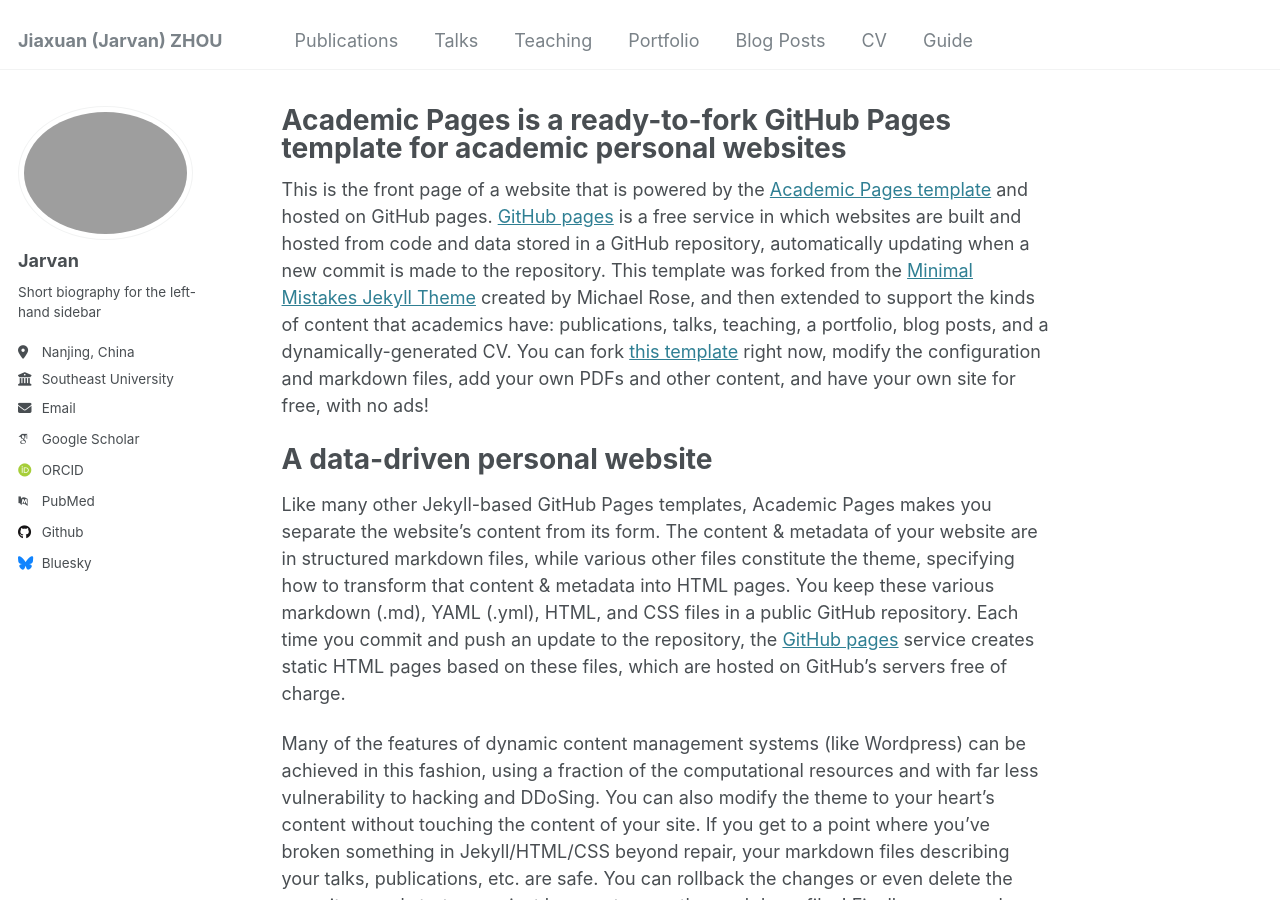
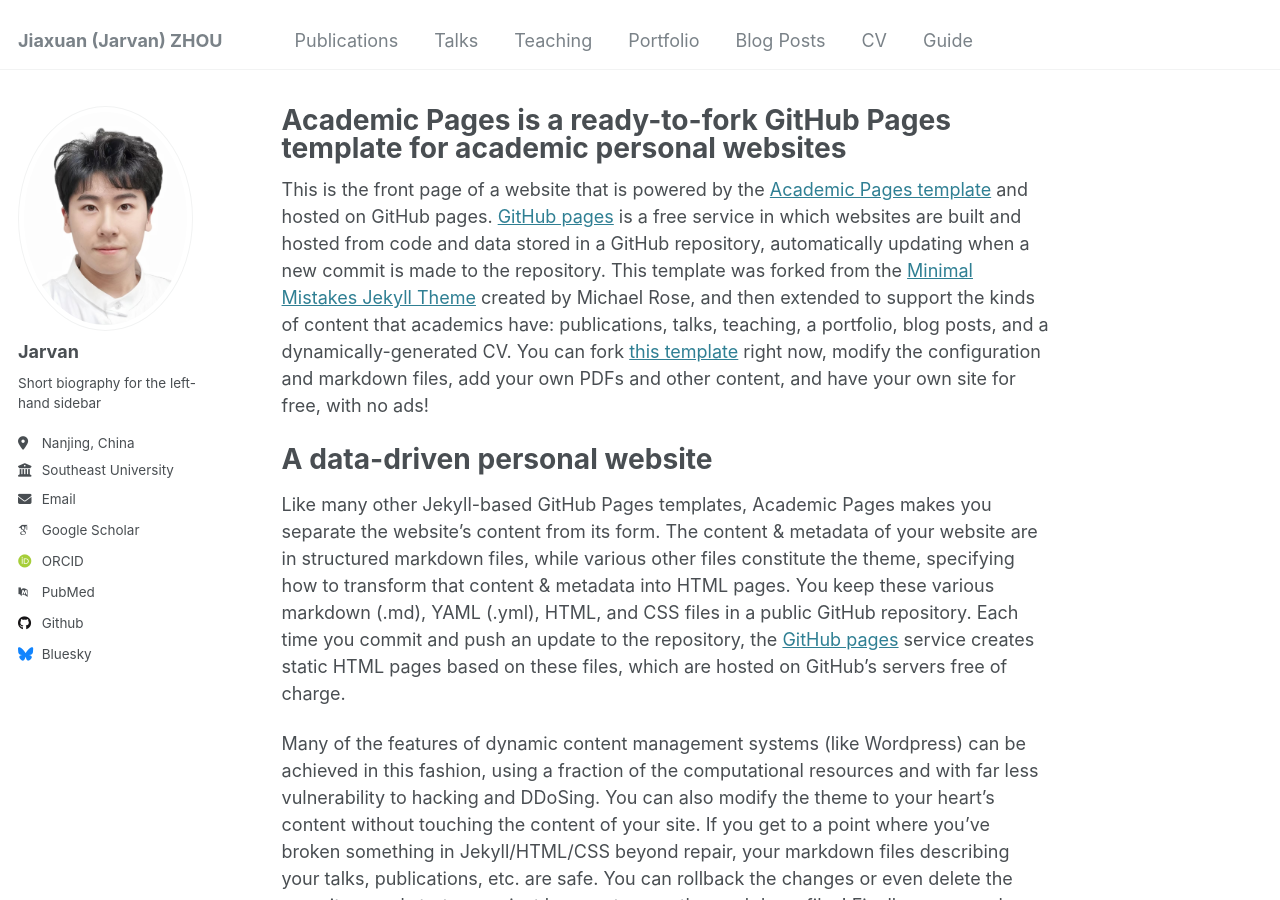
Before and after one commit to jarvanzhouz/jarvanzhouz.github.io, a Jekyll site: the page built from _pages/about.md, in a window 1280 px wide and 900 px high. Built offline with Jekyll 4.4.1, drawn with Linux system fonts in a browser that asks for light colours; some web fonts are replaced.

Commit message:
Update _config.yml

```diff
--- a/_config.yml
+++ b/_config.yml
@@ -21,7 +21,7 @@ repository               : "jarvanzhouz/jarvanzhouz.github.io"
 #               Additional customization can be done by editing /_includes/author-profile.html
 author:
   # Biographic information
-  avatar           : "照片.jpg"
+  avatar           : "jx.jpg"
   name             : "Jarvan"
   pronouns         : # example: "she/her"
   bio              : "Short biography for the left-hand sidebar"
```
